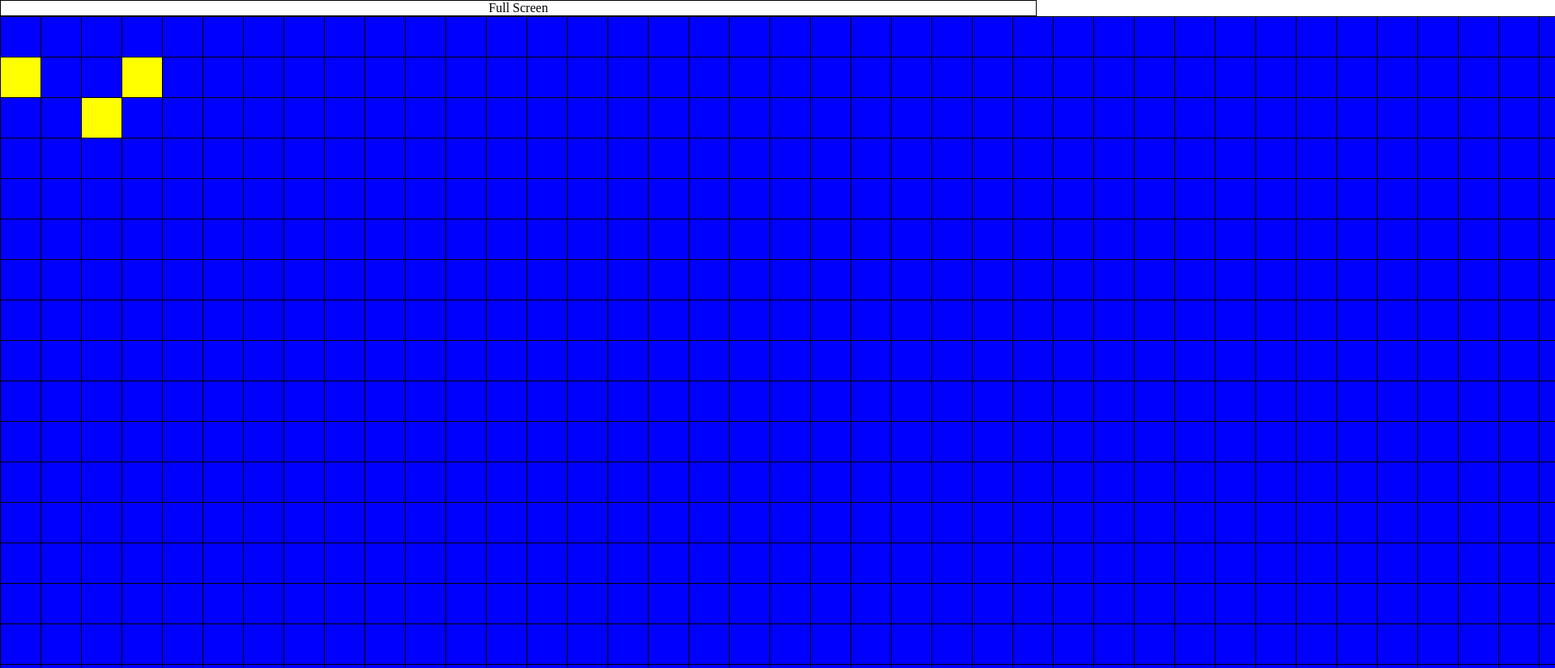
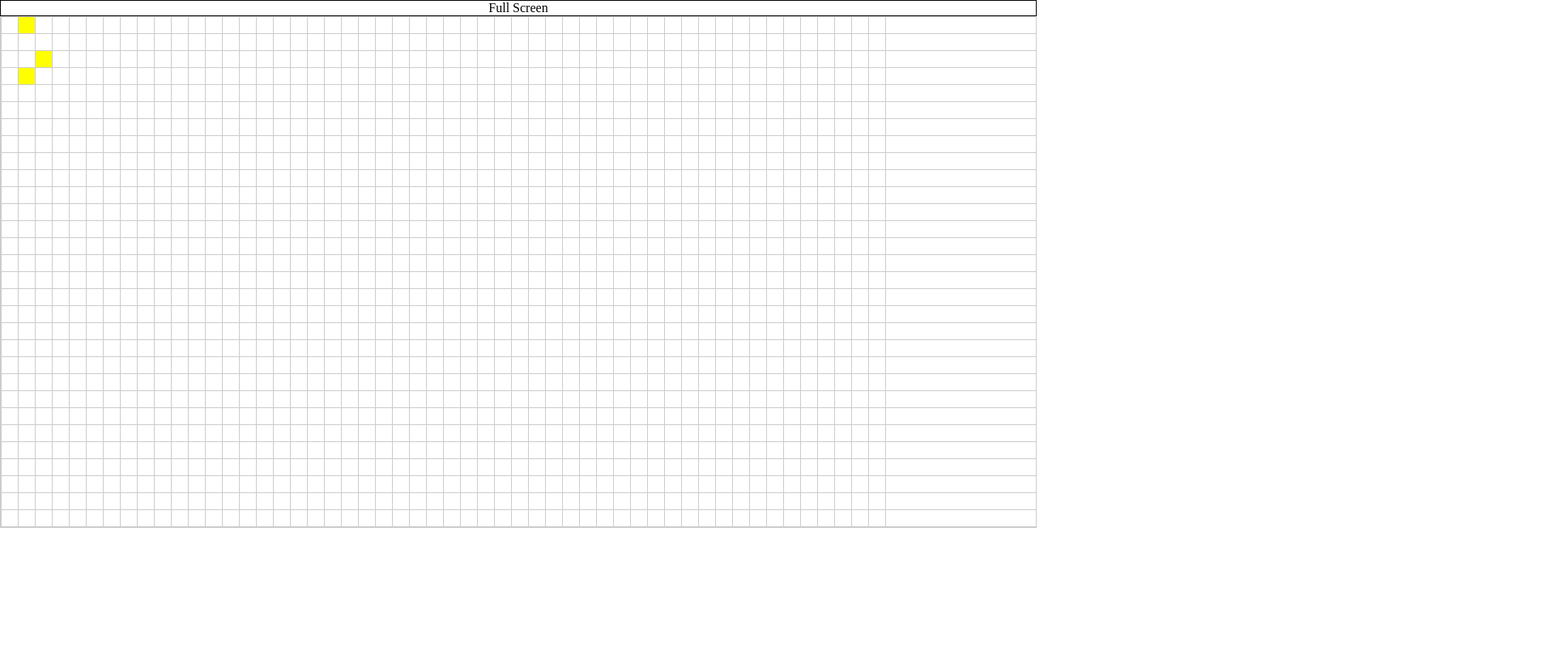
Before and after one commit to thiagoxvo/fisl-twitter-app, a website: page public/index.html in a window 1280 px wide. Shown: the top 825 px of the page at 81% size, 1920 px wide, since content can reach past the window. After the commit the page ends 800 px from the top, so only its background shows below. Drawn offline with nearby package versions, Linux system fonts and the light colour scheme.

Commit message:
Styling the grid

```diff
--- a/public/index.css
+++ b/public/index.css
@@ -19,14 +19,13 @@ body { margin: 0; }
 }
 
 .pixel-container {
-  position: relative;
+  border: 1px solid #CCC;
 }
 
 .pixel {
   width: 50px;
   height: 50px;
   position: absolute;
-  background: blue;
   border: 1px solid black;
 }
 
@@ -39,3 +38,15 @@ body { margin: 0; }
   border: 1px solid black;
   cursor: pointer;
 }
+
+.row {
+  border-bottom: 1px solid #CCC;
+  height: 20px;
+}
+
+.cell {
+  border-left: 1px solid #CCC;
+  width: 20px;
+  height: 20px;
+  display: inline-block;
+}
--- a/public/index.js
+++ b/public/index.js
@@ -2,24 +2,34 @@ var matrixSize = 50; //3x3
 var pixelSize = 50; //50px
 var mappedMatrix = ['0-1','2-2', '3-1'];
 
+var totalColumns = 53;
+var totalRows = 30;
+
 var paintSelectedPositions = function(){
   mappedMatrix.forEach(function(item){
-    $("div[data-position='"+ item +"']").addClass('pixel-map');
+    $("span[data-position='"+ item +"']").addClass('pixel-map');
   });
 }
 
-var buildMatrix = function() {
-  var tag = "";
+var appendCellsToRow = function (rowIndex) {
+  var $rowElement = $('<div class="row"></div>');
+
+  for (var columnIndex = 0; columnIndex < totalColumns; ++columnIndex) {
+    var dataPosition = rowIndex + '-' + columnIndex;
+    $rowElement.append('<span class="cell" data-position="' + dataPosition + '"></span>');
+  };
+
+  return $rowElement;
+};
+
+var buildMatrix = function () {
   var $container = $('.pixel-container');
-  for( var i = 0; i < matrixSize; i++) {
-    var left = "left:" + (i * pixelSize) + "px;";
-    for( var j = 0; j < matrixSize; j++) {
-      var top = "top:" + (j * pixelSize) + "px;";
-      var position = i + "-" + j;
-      tag = '<div class="pixel" data-position="'+ position + '"" style="'+ top + left +'""></div>';
-      $container.append(tag);
-    }
-  }
+  var cell = "";
+
+  for (var rowIndex = 0; rowIndex < totalRows; ++rowIndex) {
+    var rowElement = appendCellsToRow(rowIndex);
+    $container.append(rowElement);
+  };
   paintSelectedPositions();
 };
 buildMatrix();
```
